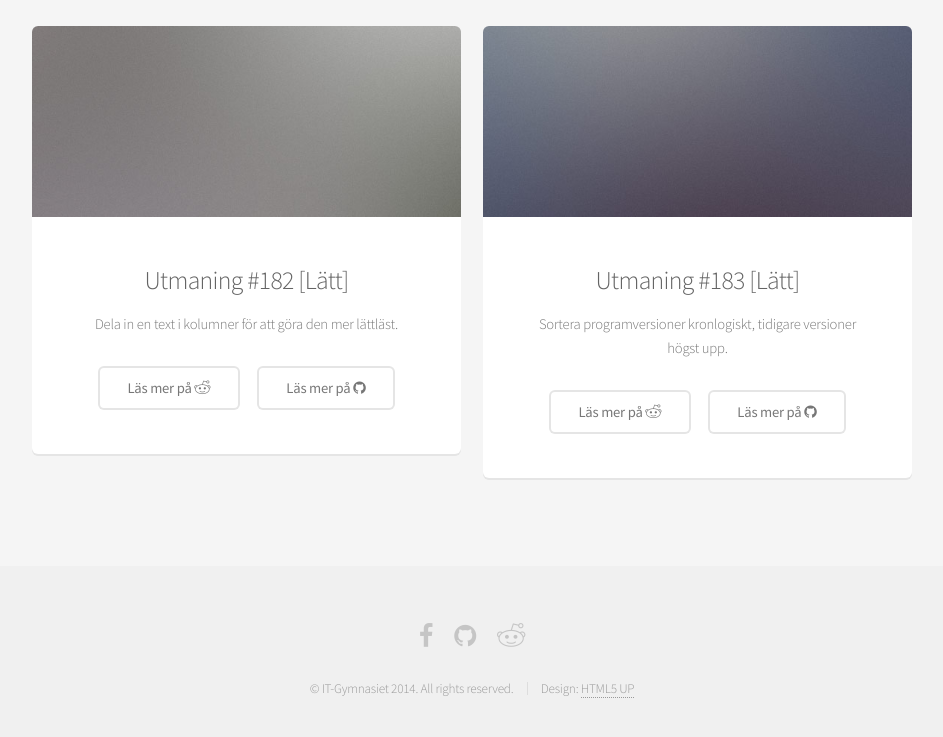
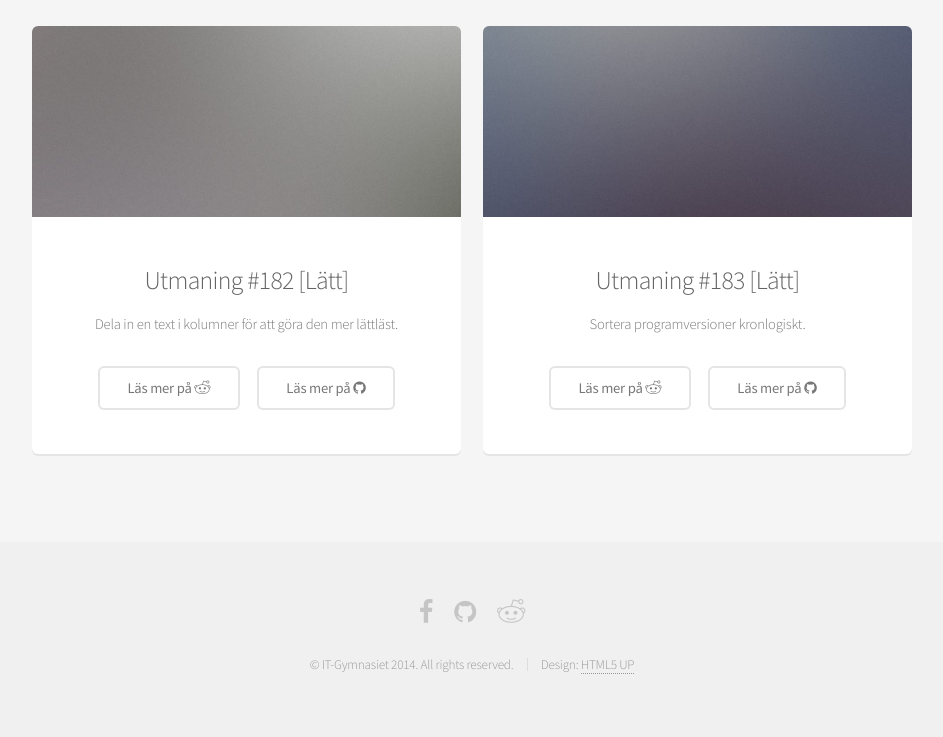
Before and after one commit to ITGGoteborg/ITGGoteborg.github.io, a plain HTML site: page index.html in a window 1280 px wide. Shown: the part 1611-2348 px from the top of the page, without its empty margins (168-1111 px from the left). Drawn offline with Linux system fonts and the light colour scheme.

Commit message:
Update index.html

```diff
--- a/index.html
+++ b/index.html
@@ -116,7 +116,7 @@
 						<section class="box special">
 							<span class="image featured"><img src="images/pic03.jpg" alt="" /></span>
 							<h3>Utmaning #183 [Lätt]</h3>
-							<p>Sortera programversioner kronlogiskt, tidigare versioner högst upp.</p>
+							<p>Sortera programversioner kronlogiskt.</p>
 							<ul class="actions">
 								<li><a href="http://www.reddit.com/r/dailyprogrammer/comments/2igfj9/10062014_challenge_183_easy_semantic_version_sort/" class="button alt">Läs mer på <span class="icon fa-reddit"></span></a></li>
 								<li><a href="https://github.com/ITGGoteborg/DailyProgrammer_Challenge_183_Easy" class="button alt">Läs mer på <span class="icon fa-github"></span></a></li>
```
